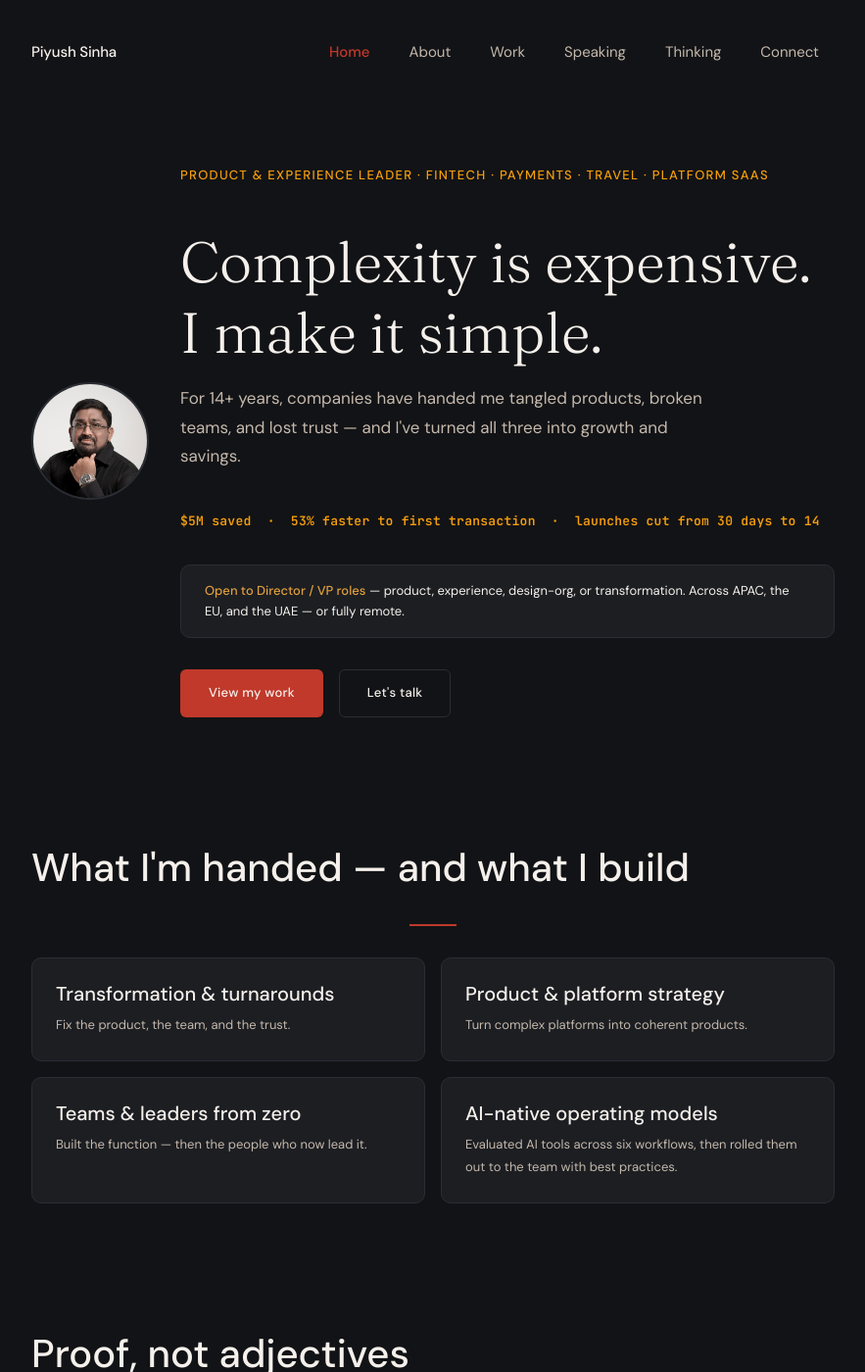
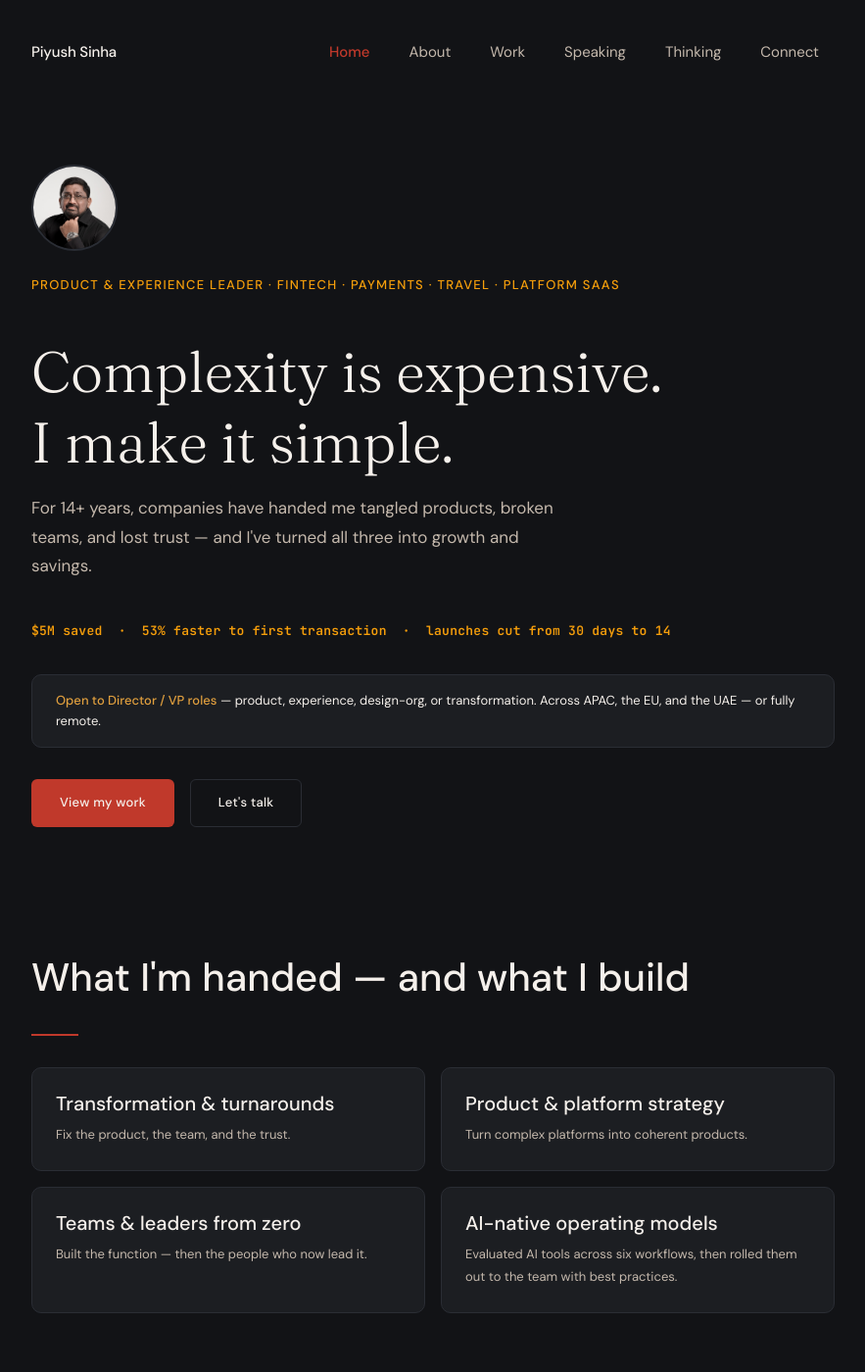
Before and after one commit to piyushsinha/piyushsinha.github.io, a Jekyll site: the page built from index.html, in a window 1280 px wide and 1400 px high. Shown: the whole window at 98% size, without its empty margins (198-1081 px from the left). Built offline with Jekyll 4.4.1, drawn with Linux system fonts in a browser that asks for light colours.

Commit message:
Add files via upload

```diff
--- a/assets/css/styles-v2.css
+++ b/assets/css/styles-v2.css
@@ -252,3 +252,25 @@
   line-height: 1.65;
   margin: 0;
 }
+
+/* --- Hero rebalance: single left-aligned column; portrait anchored top-left --- */
+@media (min-width: 768px) {
+  .hero__content {
+    flex-direction: column;
+    align-items: flex-start;
+    gap: var(--space-3);
+  }
+}
+.hero__portrait {
+  width: 88px;
+  height: 88px;
+}
+@media (max-width: 767px) {
+  .hero__portrait { align-self: flex-start; }
+}
+
+/* --- Accent rule aligns left under its heading (hr defaults to margin-inline:auto = centred) --- */
+.separator--accent {
+  margin-left: 0;
+  margin-right: auto;
+}
```
